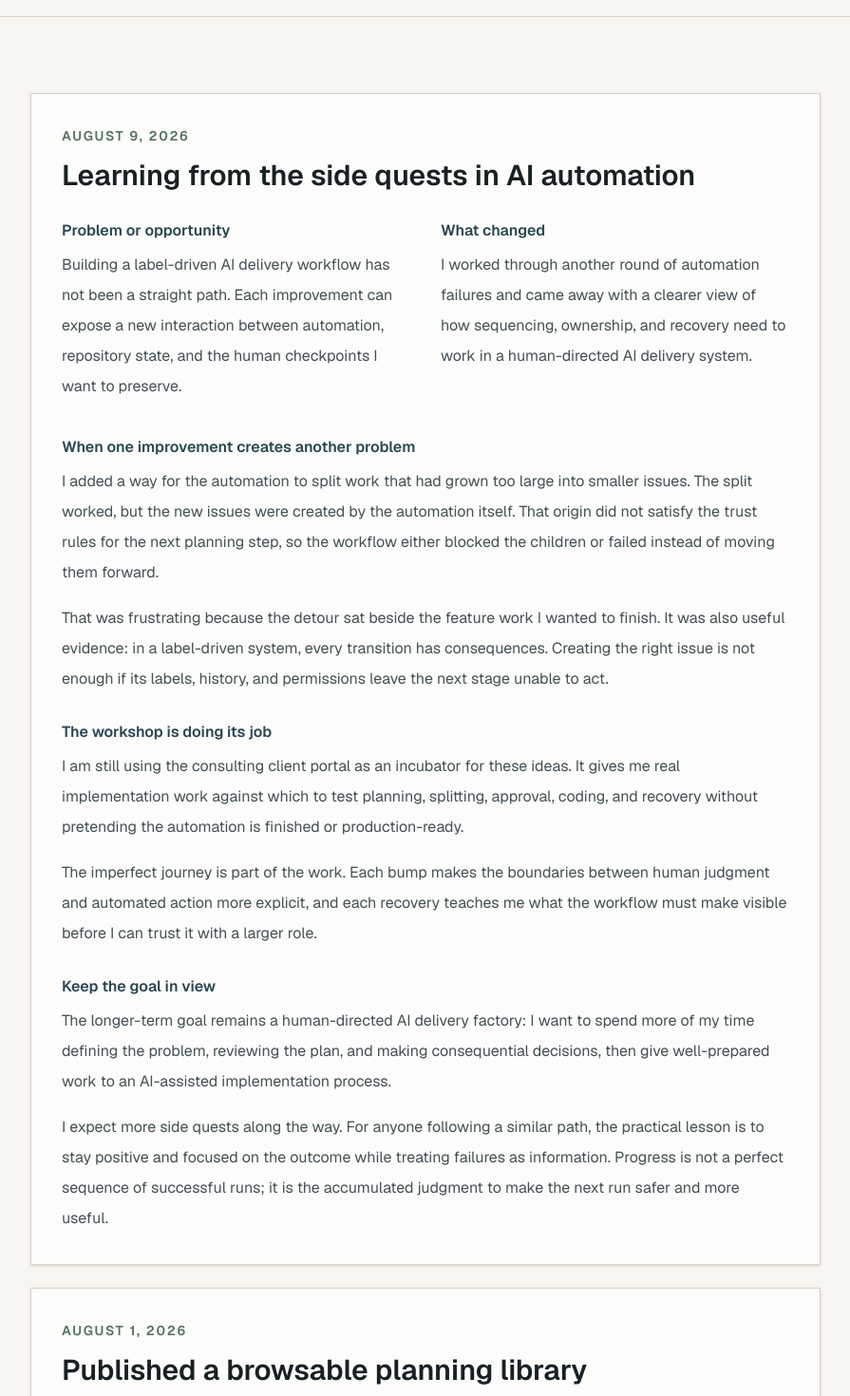
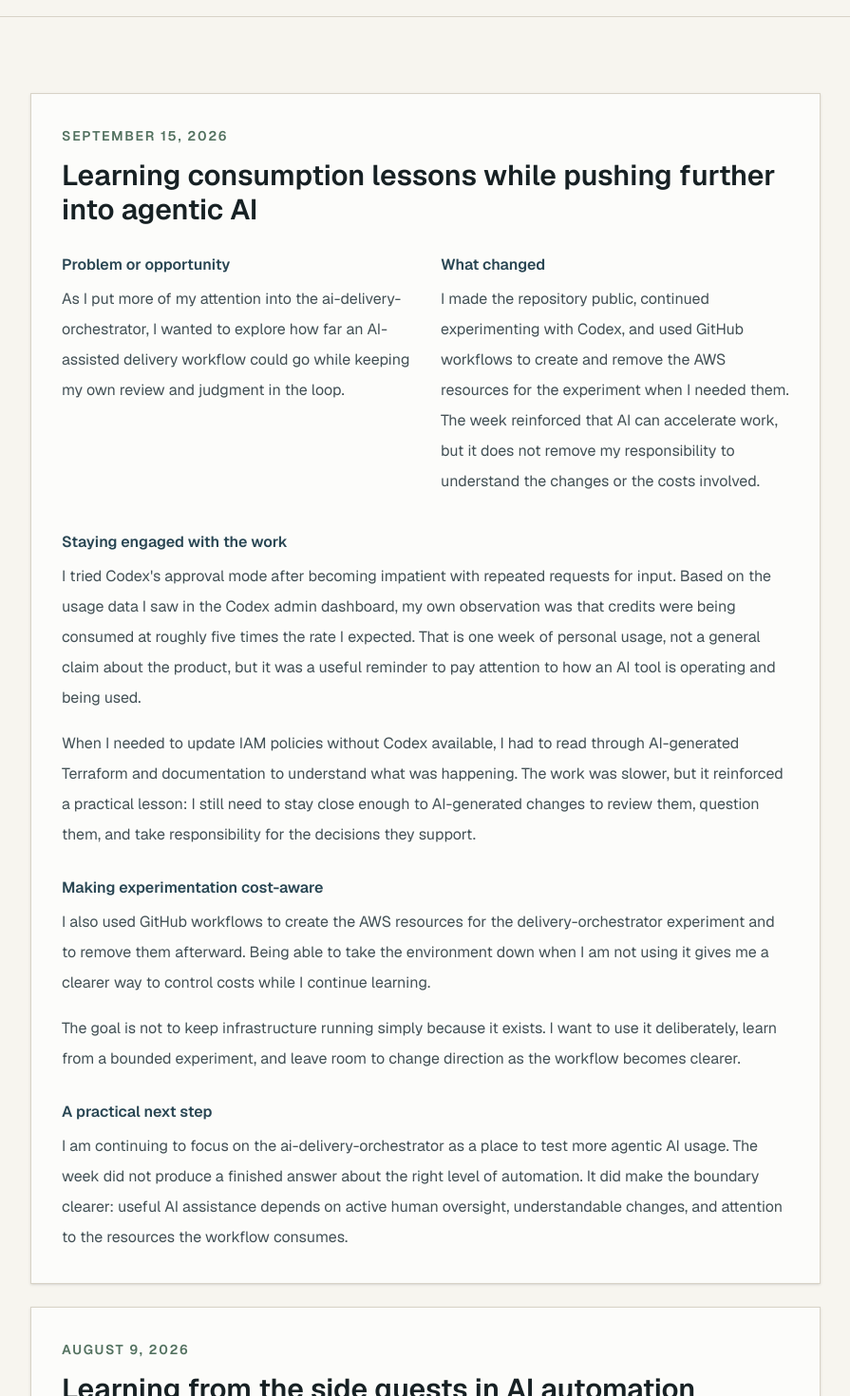
Before and after one commit to todd-brunia/ai-consulting-site, a Next.js app: page /journal in a window 1280 px wide. Shown: the part 520-1990 px from the top of the page at 95% size, without its empty margins (192-1087 px from the left). Built offline with nearby package versions, Linux system fonts and the light colour scheme.

Commit message:
Implement issue #100

```diff
--- a/src/app/journal/journal-content.ts
+++ b/src/app/journal/journal-content.ts
@@ -15,6 +15,37 @@ export type JournalEntry = {
 };
 
 export const journalEntries = [
+  {
+    id: "learning-consumption-lessons-in-agentic-ai-work",
+    date: "2026-09-15",
+    title: "Learning consumption lessons while pushing further into agentic AI",
+    problemOrOpportunity:
+      "As I put more of my attention into the ai-delivery-orchestrator, I wanted to explore how far an AI-assisted delivery workflow could go while keeping my own review and judgment in the loop.",
+    accomplished:
+      "I made the repository public, continued experimenting with Codex, and used GitHub workflows to create and remove the AWS resources for the experiment when I needed them. The week reinforced that AI can accelerate work, but it does not remove my responsibility to understand the changes or the costs involved.",
+    narrativeSections: [
+      {
+        heading: "Staying engaged with the work",
+        paragraphs: [
+          "I tried Codex's approval mode after becoming impatient with repeated requests for input. Based on the usage data I saw in the Codex admin dashboard, my own observation was that credits were being consumed at roughly five times the rate I expected. That is one week of personal usage, not a general claim about the product, but it was a useful reminder to pay attention to how an AI tool is operating and being used.",
+          "When I needed to update IAM policies without Codex available, I had to read through AI-generated Terraform and documentation to understand what was happening. The work was slower, but it reinforced a practical lesson: I still need to stay close enough to AI-generated changes to review them, question them, and take responsibility for the decisions they support.",
+        ],
+      },
+      {
+        heading: "Making experimentation cost-aware",
+        paragraphs: [
+          "I also used GitHub workflows to create the AWS resources for the delivery-orchestrator experiment and to remove them afterward. Being able to take the environment down when I am not using it gives me a clearer way to control costs while I continue learning.",
+          "The goal is not to keep infrastructure running simply because it exists. I want to use it deliberately, learn from a bounded experiment, and leave room to change direction as the workflow becomes clearer.",
+        ],
+      },
+      {
+        heading: "A practical next step",
+        paragraphs: [
+          "I am continuing to focus on the ai-delivery-orchestrator as a place to test more agentic AI usage. The week did not produce a finished answer about the right level of automation. It did make the boundary clearer: useful AI assistance depends on active human oversight, understandable changes, and attention to the resources the workflow consumes.",
+        ],
+      },
+    ],
+  },
   {
     id: "learning-from-the-side-quests-in-ai-automation",
     date: "2026-08-09",
```
Also changed, not shown: 1 other file (tests, documents, lock files or other folders).
